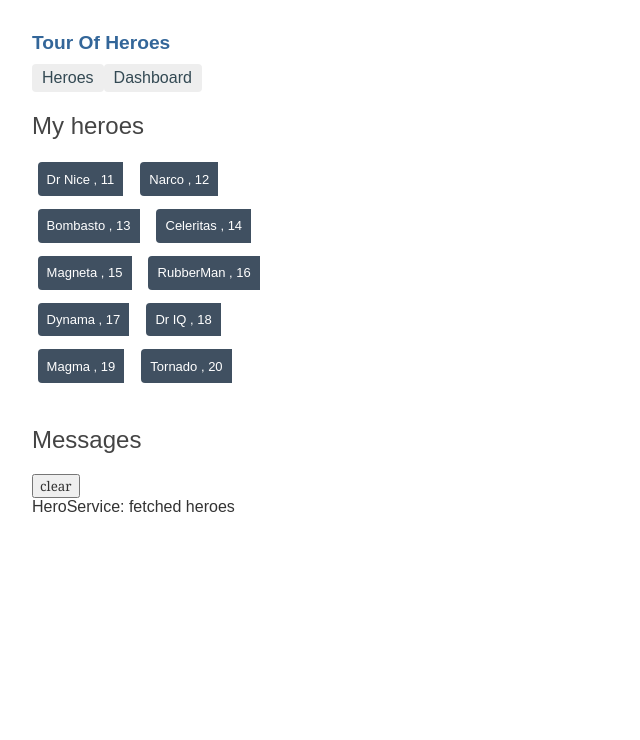
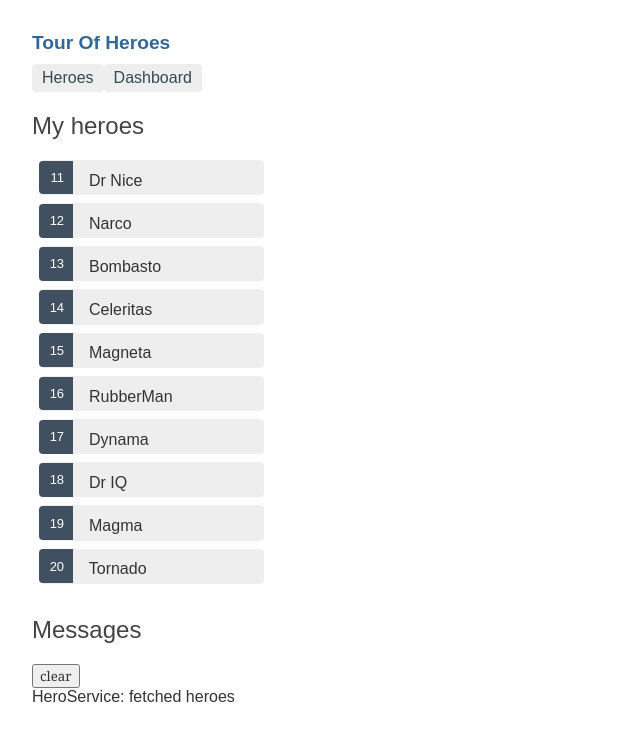
Before and after one commit to katebatrakova/angular-tour-of-heroes, an Angular app: page /heroes in a window 1280 px wide. Shown: the top 740 px of the page, without its empty margins (0-640 px from the left). Built offline with nearby package versions, Linux system fonts and the light colour scheme.

Commit message:
Add navigation to the selected hero details

```diff
--- a/src/app/dashboard/dashboard.component.html
+++ b/src/app/dashboard/dashboard.component.html
@@ -1,7 +1,9 @@
 <h3>Top Heroes</h3>
 <div class="grid grid-pad">
   <!-- *ngFor repeater creates as many links as are in the component's heroes array -->
-  <a *ngFor="let hero of heroes" class="col-1-4">
+  <!-- interpolation binding to insert the current iteration's hero.id into each routerLink -->
+  <a *ngFor="let hero of heroes" class="col-1-4"
+  routerLink="/detail/{{hero.id}}">
     <div class="module hero">
       <h4>{{hero.name}}</h4>
     </div>
--- a/src/app/hero-detail/hero-detail.component.ts
+++ b/src/app/hero-detail/hero-detail.component.ts
@@ -1,5 +1,11 @@
 import { Component, OnInit, Input } from '@angular/core';
 import { Hero } from '../hero';
+
+import { ActivatedRoute } from '@angular/router';
+//  location is a service for interacting with the browser
+import { Location } from '@angular/common';
+import { HeroService } from '../hero.service';
+
   @Component({
   selector: 'app-hero-detail',
   templateUrl: './hero-detail.component.html',
@@ -10,9 +16,22 @@ export class HeroDetailComponent implements OnInit {
   // external HeroesComponent binds to it <app-hero-detail [hero]="selectedHero"></app-hero-detail>
   @Input() hero: Hero;
 
-  constructor() { }
+  constructor(
+      private route: ActivatedRoute, // holds information about the route to this instance of the HeroDetailComponent
+      private heroService: HeroService,
+      private location: Location
+  ) { }
 
-  ngOnInit(): void {
-  }
+    ngOnInit(): void {
+      this.getHero();
+    }
+
+    getHero(): void {
+      // route.snapshot is a static image of the route information shortly after the component was created
+      // (+) operator converts the string to a number
+      const id = +this.route.snapshot.paramMap.get('id'); //paramMap holds route parameter values extracted from the URL
+      this.heroService.getHero(id)
+        .subscribe(hero => this.hero = hero);
+    }
 
 }
--- a/src/app/hero.service.ts
+++ b/src/app/hero.service.ts
@@ -36,4 +36,10 @@ export class HeroService {
     return of(HEROES);
     // used to return a Hero[] - now returns an Observable<Hero[]>
   }
+
+  getHero(id: number): Observable<Hero> {
+    // TODO: send the message _after_ fetching the hero
+    this.messageService.add(`HeroService: fetched hero id=${id}`);
+    return of(HEROES.find(hero => hero.id === id));
+  }
 }
--- a/src/app/heroes/heroes.component.html
+++ b/src/app/heroes/heroes.component.html
@@ -3,16 +3,22 @@
   <!-- iterating through the list of heroes with repeater directive inside host element -->
   <!-- event binding:user clicks onSelect(hero) method handler gets executed -->
   <!-- class binding to add and remove a CSS class conditionally -->
-  <li *ngFor ='let hero of heroes'
+  <!-- <li *ngFor ='let hero of heroes'
    class="badge"
    (click)="onSelect(hero)"
    [class.selected]='hero === selectedHero'>
     {{hero.name}} , {{hero.id}}
-   </li>
+   </li> -->
+
+   <li *ngFor="let hero of heroes">
+    <a routerLink="/detail/{{hero.id}}">
+      <span class="badge">{{hero.id}}</span> {{hero.name}}
+    </a>
+  </li>
 </ul>
 
 
 <!-- HeroDetailComponent  -->
 
 <!--  HeroesComponent.selectedHero binds to the element's hero property of the target element -->
-<app-hero-detail [hero]="selectedHero"></app-hero-detail>
+<!-- <app-hero-detail [hero]="selectedHero"></app-hero-detail> -->
--- a/src/app/heroes/heroes.component.scss
+++ b/src/app/heroes/heroes.component.scss
@@ -6,39 +6,46 @@
   width: 15em;
 }
 .heroes li {
+  position: relative;
   cursor: pointer;
-    position: relative;
-    left: 0;
-    background-color: #EEE;
-    margin: .5em;
-    padding: .3em 0;
+  background-color: #eee;
+  margin: 0.5em;
+  padding: 0.3em 0;
   height: 1.6em;
   border-radius: 4px;
 }
+
 .heroes li:hover {
-    color: #607D8B;
-    background-color: #DDD;
-    left: .1em;
+  color: #607d8b;
+  background-color: #ddd;
+  left: 0.1em;
 }
-  .heroes li.selected {
-    background-color: #CFD8DC;
-    color: white;
+
+.heroes a {
+  color: #333;
+  text-decoration: none;
+  position: relative;
+  display: block;
+  width: 250px;
 }
-  .heroes li.selected:hover {
-    background-color: #BBD8DC;
-    color: white;
+
+.heroes a:hover {
+  color: #607d8b;
 }
+
 .heroes .badge {
   display: inline-block;
   font-size: small;
   color: white;
   padding: 0.8em 0.7em 0 0.7em;
-    background-color:#405061;
+  background-color: #405061;
   line-height: 1em;
   position: relative;
   left: -1px;
   top: -4px;
   height: 1.8em;
-    margin-right: .8em;
+  min-width: 16px;
+  text-align: right;
+  margin-right: 0.8em;
   border-radius: 4px 0 0 4px;
 }
--- a/src/app/heroes/heroes.component.ts
+++ b/src/app/heroes/heroes.component.ts
@@ -22,7 +22,7 @@ export class HeroesComponent implements OnInit {
   // };
 
   // no selected hero when the application starts
-  selectedHero: Hero;
+  // selectedHero: Hero;
 
 // updated heroes property definition
   heroes: Hero[];
@@ -30,7 +30,7 @@ export class HeroesComponent implements OnInit {
   constructor(
     // Injected parameter defines a private heroService property and identifies it as a HeroService injection site
     private heroService: HeroService,
-    private messageService: MessageService
+    // private messageService: MessageService
   ) {
     // Commonly, the constructor shouldn't do anything.
     // Only for simple initialization such as wiring constructor parameters to properties
@@ -43,11 +43,11 @@ export class HeroesComponent implements OnInit {
   }
 
 // assigns the clicked hero from the template to the component's selectedHero
-  onSelect(hero: Hero): void { // : void is used because the method return nothing
-    this.selectedHero = hero;
+  // onSelect(hero: Hero): void { // : void is used because the method return nothing
+    // this.selectedHero = hero;
     // showing a history of the user's selections
-    this.messageService.add(`HeroesComponent: Selected hero id=${hero.id}`);
-  }
+  //   this.messageService.add(`HeroesComponent: Selected hero id=${hero.id}`);
+  // }
 
   // sync method to retrieve the heroes from the service
   // getHeroes(): void { //synchronously!
```
Also changed, not shown: src/app/app-routing.module.ts (+5 -3 lines). Lines whose indentation alone changed are shown as unchanged.
